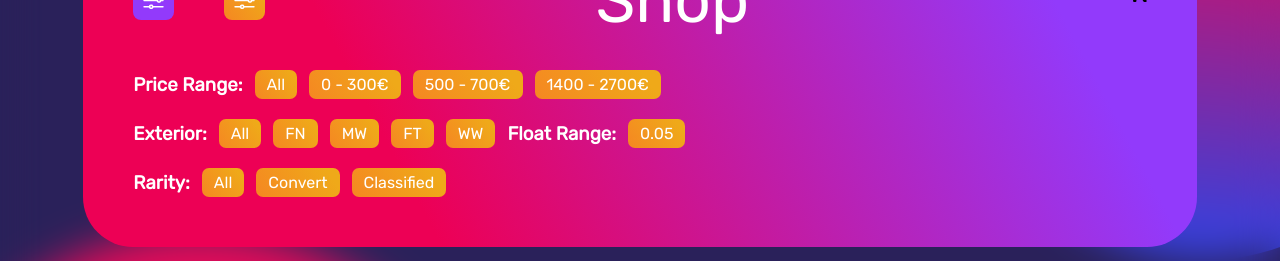
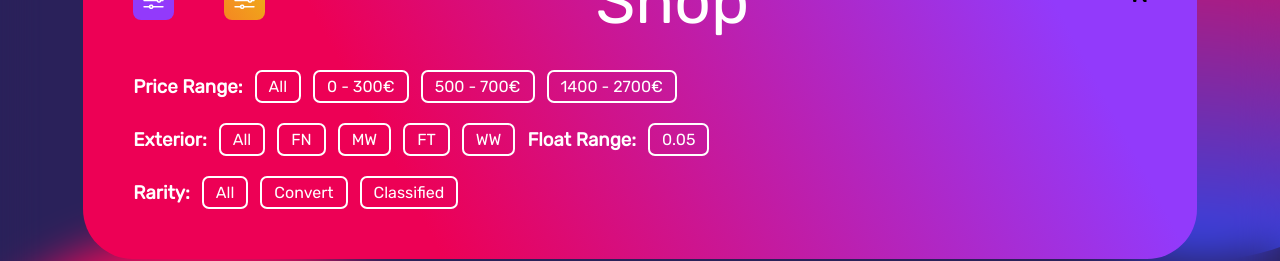
Before and after one commit to nhtoby311/csgo-shop, a React (Create React App) app: page / in a window 1280 px wide. Shown: the part 220-481 px from the top of the page. Built offline with nearby package versions, Linux system fonts and the light colour scheme.

Commit message:
almost functional filtering

```diff
--- a/src/App.tsx
+++ b/src/App.tsx
@@ -11,6 +11,7 @@ function App() {
   const [items,setItems] = useState<Api[]>([])
   const [filteredItems,setFilteredItems] = useState<Api[]>([])
 
+
   const getData = async function() {
     const response = await fetch("./api-csgo.json")
     const data = await response.json()
@@ -18,10 +19,19 @@ function App() {
     setFilteredItems(data)
   }
 
+  const setThing = (a:any) =>
+  {
+    setFilteredItems(a)
+  }
+
   useEffect(() =>
   {
     getData()
   },[])
+
+  useEffect(()=>{
+    console.log("yeeettt")
+  },[filteredItems])
   return (
     <div>
       <div className="bg">
@@ -33,7 +43,7 @@ function App() {
       <Header />
       <section>
         <ItemContext.Provider value={items}>
-          <Filter />
+          <Filter data={items} setFilteredItems={setThing}/>
         </ItemContext.Provider>
         <div className="cards-cont-cont">
           <div className="cards-cont">
--- a/src/components/Filter/Filter.tsx
+++ b/src/components/Filter/Filter.tsx
@@ -2,11 +2,119 @@ import './Filter.scss'
 import filter from '../../assets/filter.svg'
 import gsap from 'gsap'
 import FilterButton from './FilterButton/FilterButton'
-import useFilter from '../../hooks/useFilter'
+import useFilterOption from '../../hooks/useFilterOption'
+import { useEffect, useState } from 'react'
 
-export default function Filter()
+
+
+export default function Filter(props:any)
 {
-    const {priceRange, exterior,rarity,floatRange,dispatch} = useFilter()
+    const {priceRange, exterior,rarity,floatRange} = useFilterOption()
+    const [listFilter, setListFilter] = useState<any>({
+        price: [],
+        exterior: [],
+        rarity:[]
+    });
+
+    const filtering = () => {
+        let ori = props.data;
+        const proper = ['exterior','rarity']
+        let result = ori;
+        for (let i = 0; i< proper.length;i++)
+        {
+            if (listFilter[proper[i]].length != 0)
+            {
+                result = result.filter((data:any) => {
+                    for (let j = 0; j < listFilter[proper[i]].length; j++) {
+                        if (data[proper[i]] === listFilter[proper[i]][j]) {
+
+                        return true;
+                        }
+                    }
+                    return false;
+                });
+            }
+
+        }
+        props.setFilteredItems(result);
+
+
+
+        /*let result = ori.filter((data:any) => {
+          for (let i = 0; i < listFilter.exterior.length; i++) {
+            if (data.exterior === listFilter.exterior[i]) {
+              return true;
+            }
+          }
+          return false;
+        });
+        result = ori.filter((data:any) => {
+            for (let i = 0; i < listFilter.rarity.length; i++) {
+              if (data.rarity === listFilter.rarity[i]) {
+                return true;
+              }
+            }
+            return false;
+        });
+
+
+        if (result.length == 0) {
+          props.setFilteredItems(ori);
+        } else {
+          console.log("aff:");
+          console.log(result);
+          props.setFilteredItems(result);
+        }*/
+    };
+
+
+    const handleList = (push:any, type:any, status:any) =>
+    {
+        const handle = (pro: 'exterior' | 'price' | 'rarity') =>
+        {
+            const a:string[] = [...listFilter[pro]]; //Create an temp array to store list of filter for each properties
+            if (status == true) {
+                a.push(push); //Add filter to array
+                setListFilter({
+                ...listFilter,
+                [pro]: a
+                });
+            } else {
+                const index = a.indexOf(push);
+                if (index > -1) {
+                //Remove filter from array
+                a.splice(index, 1);
+                }
+                setListFilter({
+                ...listFilter,
+                [pro]: a
+                });
+            }
+        }
+
+        switch (type)
+        {
+            case "EXTERIOR":
+                {
+                    return handle('exterior')
+                }
+            case "RARITY":
+                {
+                    return handle('rarity')
+                }
+            case "PRICE":
+                {
+                    return handle('price')
+                }
+            default:
+                return listFilter
+        }
+    }
+
+    useEffect(()=>{
+        console.log(listFilter)
+        filtering()
+    },[listFilter])
 
     return(
         <div className="function-cont">
@@ -34,25 +142,25 @@ export default function Filter()
                 <div className="function-line">
                     <h3>Price Range:</h3>
                     {priceRange.map((p,index) => {
-                        return <FilterButton key={index} val={p} dispatch={() => dispatch({type:"SET_FILTER"})}/>
+                        return <FilterButton key={index} val={p} dispatch={handleList} type={"PRICE"}/>
                     })}
                 </div>
                 <div className="function-line">
                     <h3>Exterior:</h3>
                     {exterior.map((p,index) => {
-                        return <FilterButton key={index} val={p}/>
+                        return <FilterButton key={index} val={p} dispatch={handleList} type={"EXTERIOR"}/>
                     })}
                     <div className="function-line">
                     <h3>Float Range:</h3>
                     {floatRange.map((p,index) => {
-                        return <FilterButton key={index} val={p}/>
+                        return <FilterButton key={index} val={p} dispatch={handleList} type={"PRICE"}/>
                     })}
                 </div>
                 </div>
                 <div className="function-line">
                     <h3>Rarity:</h3>
                     {rarity.map((p,index) => {
-                        return <FilterButton key={index} val={p}/>
+                        return <FilterButton key={index} val={p} dispatch={handleList} type={"RARITY"}/>
                     })}
                 </div>
 
--- a/src/components/Filter/FilterButton/FilterButton.scss
+++ b/src/components/Filter/FilterButton/FilterButton.scss
@@ -7,7 +7,7 @@
     justify-content: center;
     position: relative;
     padding: 5px 12px;
-    background: $yellow-color;
+    border: solid white 2px;
     border-radius: 7px;
     h4
     {
@@ -16,3 +16,7 @@
         font-size: 1rem;
     }
 }
+.active-filter
+{
+    background: $yellow-color;
+}
--- a/src/components/Filter/FilterButton/FilterButton.tsx
+++ b/src/components/Filter/FilterButton/FilterButton.tsx
@@ -1,8 +1,28 @@
+import { useEffect, useState } from 'react';
 import './FilterButton.scss'
 export default function FilterButton(props:any)
 {
+    const [active,setActive] = useState(false)
+
+    const activatedClass = ()=>
+    {
+        if (active == true) return "active-filter";
+        return "";
+    }
+
+    const toogle = ()=>
+    {
+        setActive(!active);
+    }
+
+    useEffect(()=>{
+        props.dispatch(props.val,props.type,active)
+    },[active])
+
     return (
-        <div className="btn-cont" onClick={props.dispatch}>
+        <div className={`btn-cont ${activatedClass()}`} onClick={()=>{
+            toogle()
+            }}>
             <h4>{props.val}</h4>
         </div>
     )
--- a/src/hooks/useFilter.ts
+++ b/src/hooks/useFilterOption.ts
@@ -103,11 +103,6 @@ function reducer(state:typeof initialState,action:Action)
                     rarity:uniqueAll(action.payload!.map((elem) => {return elem.rarity}),'rarity'),
                 }
             }
-        case "SET_FILTER":
-            {
-                console.log("SET_FILTER")
-                return state
-            }
         default:
             {
                 return state;
@@ -124,7 +119,7 @@ const initialState =
     floatRange:['0.05']
 }
 
-export default function useFilter()
+export default function useFilterOption()
 {
     const [{priceRange, exterior,rarity,floatRange}, dispatch] =  useReducer(reducer, initialState);
     const items = useContext(ItemContext)
@@ -134,5 +129,5 @@ export default function useFilter()
         dispatch({type:'INIT', payload:items})
     },[items])
 
-    return {priceRange, exterior,rarity,floatRange ,dispatch}
+    return {priceRange, exterior,rarity,floatRange}
 }
```
